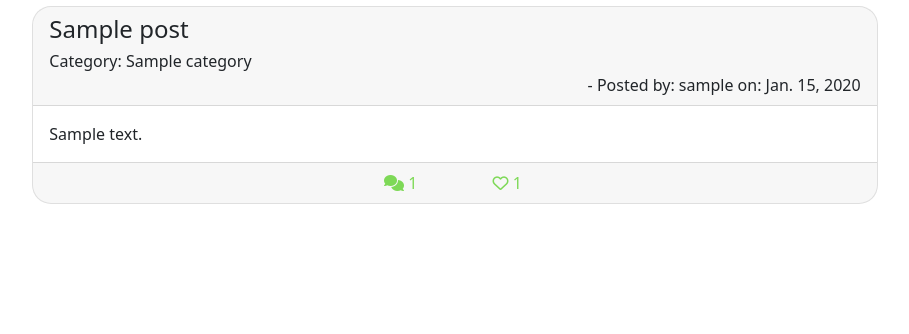
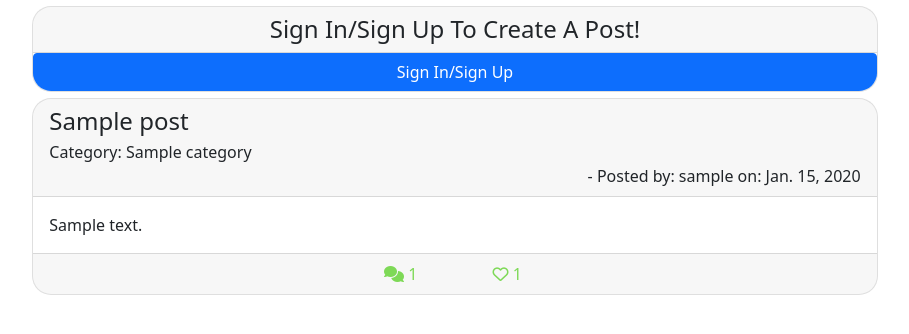
Before and after one commit to lukebinmore/Guild-Of-Geeks, a Django app: template forum/templates/forum/index.html in a window 1280 px wide. Shown: the part 93-427 px from the top of the page, without its empty margins (185-1094 px from the left). Run offline with Django 3.2, Linux system fonts and the light colour scheme; tables that the repository leaves empty hold one stand-in row (values such as "Sample post"); the template is opened without the code that fills it: values that come from a table or form of the project are taken from there, most other values are stand-ins (such as "Sample title", 1, 10 or a date in 2020); some libraries are stand-ins or nearby versions.

Commit message:
Update - Added New Post Form Template

```diff
--- /dev/null
+++ b/forum/templates/forum/createnewpost.html
@@ -0,0 +1,14 @@
+{% if user.is_authenticated %}
+<form action="#" method="POST" class="card rounded-corner">
+    {% csrf_token %}
+    <label for="" class="card-header text-center">Create New Post As: {{ user }}</label>
+    <input type="text" placeholder="New Post Title" class="card-body text-center p-2 border-0" />
+    <button type="submit" class="btn btn-primary">Create New Post</button>
+</form>
+{% else %}
+<form class="card rounded-corner">
+    {% csrf_token %}
+    <h4 class="card-header text-center">Sign In/Sign Up To Create A Post!</h4>
+    <button type="submit" class="btn btn-primary">Sign In/Sign Up</button>
+</form>
+{% endif %}
--- a/forum/templates/forum/index.html
+++ b/forum/templates/forum/index.html
@@ -3,6 +3,7 @@
 <div class="container_fluid row">
     <div class="col-2"></div>
     <div class="col-8">
+        {% include "forum/createnewpost.html" %}
         {% include "forum/postlist.html" %}
     </div>
     <div class="col-2"></div>
--- a/forum/templates/forum/postlist.html
+++ b/forum/templates/forum/postlist.html
@@ -1,6 +1,6 @@
 {% load static %}
 
-<div class="container_fluid infinite-container">
+<div class="infinite-container">
     {% for post in post_list %}
     <div class="card post-list-post infinite-item rounded-corner">
         <div class="card-header">
```
